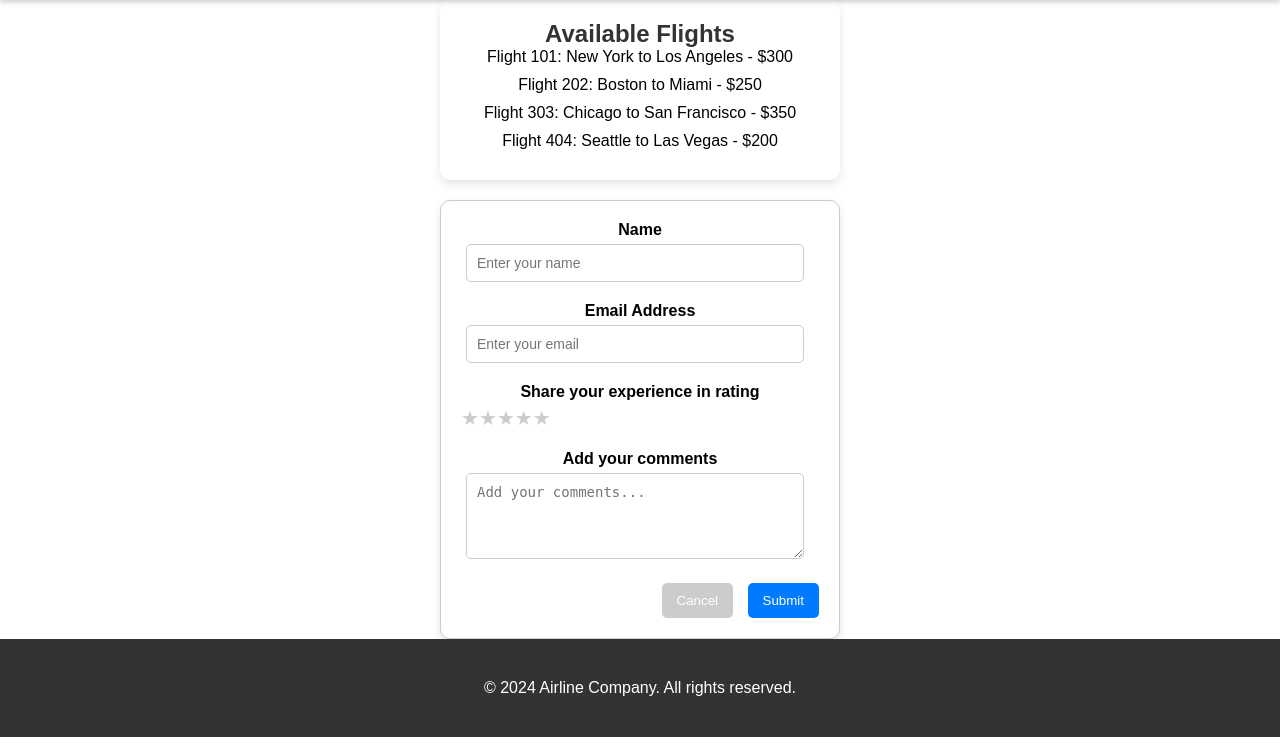
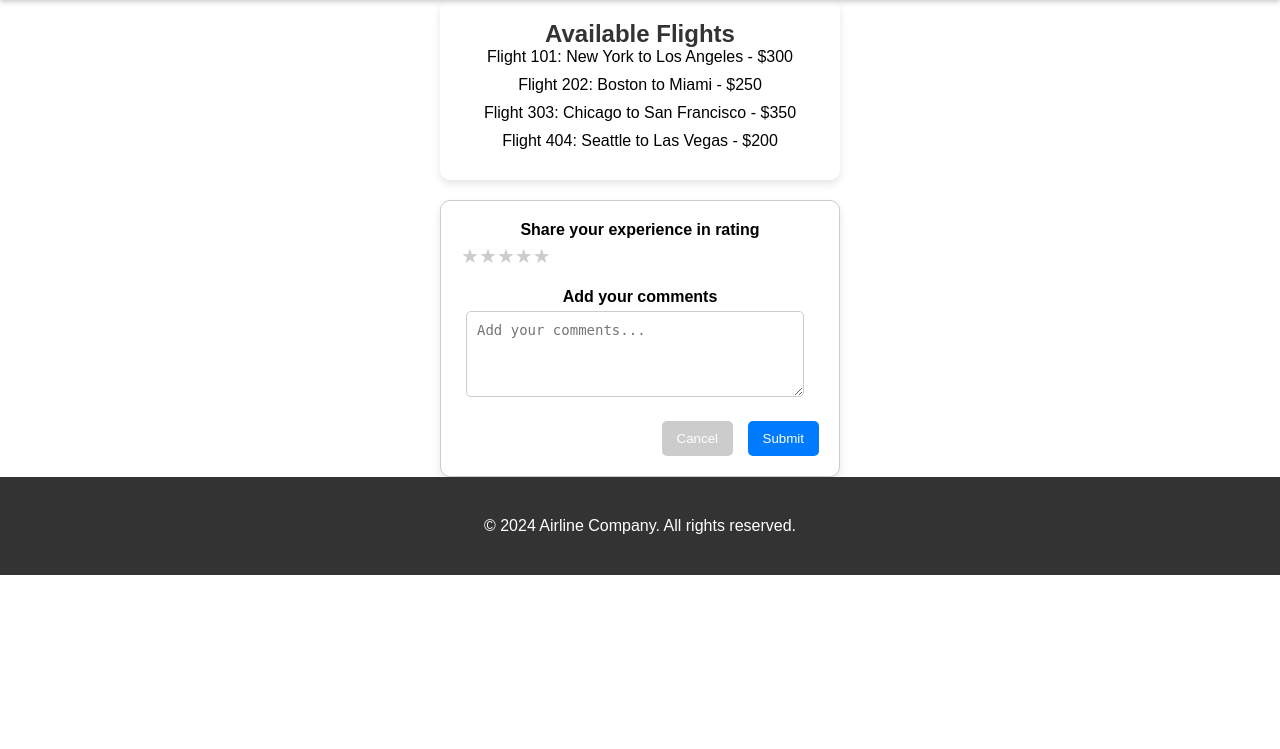
Before and after one commit to Daniel-Stephende5/IM2-Repository, a Django app: page /flights/ in a window 1280 px wide. Shown: the part 51-800 px from the top of the page. Run offline with Django 5.2, Linux system fonts and the light colour scheme.

Commit message:
flight: remove name and email

```diff
--- a/NewDjango/myblogsite/blog/templates/flights.html
+++ b/NewDjango/myblogsite/blog/templates/flights.html
@@ -51,53 +51,8 @@
       <!-- Error message for empty fields -->
       <div class="error" id="error-message">Please fill in all fields.</div>
 
-      <!-- Name -->
-      <div style="margin-bottom: 20px">
-        <label
-          for="name"
-          style="display: block; margin-bottom: 5px; font-weight: bold"
-          >Name</label
-        >
-        <input
-          type="text"
-          id="name"
-          name="name"
-          placeholder="Enter your name"
-          required
-          style="
-            width: calc(100% - 20px);
-            padding: 10px;
-            border: 1px solid #ccc;
-            border-radius: 5px;
-            font-size: 14px;
-            margin-right: 10px;
-          "
-        />
-      </div>
 
-      <!-- Email -->
-      <div style="margin-bottom: 20px">
-        <label
-          for="email"
-          style="display: block; margin-bottom: 5px; font-weight: bold"
-          >Email Address</label
-        >
-        <input
-          type="email"
-          id="email"
-          name="email"
-          placeholder="Enter your email"
-          required
-          style="
-            width: calc(100% - 20px);
-            padding: 10px;
-            border: 1px solid #ccc;
-            border-radius: 5px;
-            font-size: 14px;
-            margin-right: 10px;
-          "
-        />
-      </div>
+
 
       <!-- Rating -->
       <div style="margin-bottom: 20px">
```
